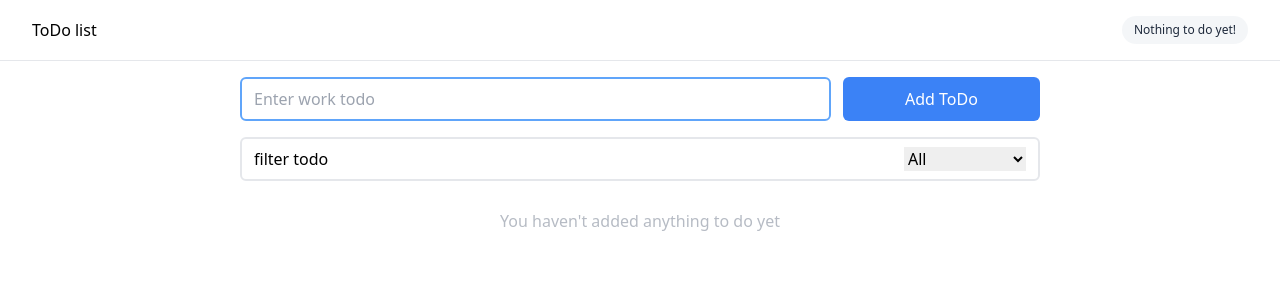
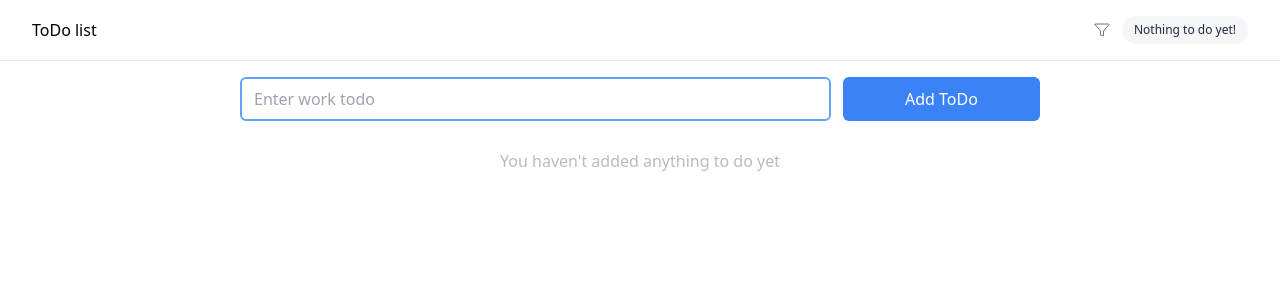
Before and after one commit to alihatampouri/todo-list, a React (Create React App) app: page / in a window 1280 px wide. Shown: the top 300 px of the page. Built offline with nearby package versions, Linux system fonts and the light colour scheme.

Commit message:
fix bugs and develop todos filter

```diff
--- a/src/components/Navbar/Navbar.jsx
+++ b/src/components/Navbar/Navbar.jsx
@@ -1,10 +1,22 @@
-import { useTodos } from "../Providers/TodosProvider";
+import { IoFunnel, IoFunnelOutline } from "react-icons/io5";
+import {
+  useFilterStatus,
+  useMainTodos,
+  useSetFilterStatus,
+} from "../Providers/TodosProvider";
 
 const Navbar = () => {
-  const todos = useTodos();
+  const todos = useMainTodos();
 
   const todosCount = todos.length;
   const completedCount = todos.filter((todo) => todo.isCompleted).length;
+
+  const filterStatus = useFilterStatus();
+  const setFilterStatus = useSetFilterStatus();
+
+  const filterClickHandler = () => {
+    setFilterStatus(!filterStatus);
+  };
 
   const doneMsg = () => {
     if (todosCount) {
@@ -23,9 +35,15 @@ const Navbar = () => {
     <header className="backdrop-blur flex-none lg:border-b sticky top-0 z-50">
       <div className="max-w-8xl mx-auto">
         <div className="py-4 border-b border-slate-900/10 lg:px-8 lg:border-0 dark:border-slate-300/10 mx-4 lg:mx-0">
-          <div className="relative flex items-center">
+          <div className="flex items-center justify-between">
             <h1 className="flex-none md:w-auto mr-3">ToDo list</h1>
-            <div className="lg:flex ml-auto">
+            <div className="flex gap-3">
+              <button
+                className="text-gray-500 transition-all"
+                onClick={filterClickHandler}
+              >
+                {filterStatus ? <IoFunnel /> : <IoFunnelOutline />}
+              </button>
               <div className="cursor-default bg-slate-400/10 hover:bg-slate-400/20 items-center leading-5 px-3 py-1 rounded-full text-xs text-slate-800">
                 {doneMsg()}
               </div>
--- a/src/components/Providers/TodosProvider.jsx
+++ b/src/components/Providers/TodosProvider.jsx
@@ -1,11 +1,20 @@
 import { createContext, useContext, useReducer, useState } from "react";
 import random from "../../utils/random";
+
+const mainContext = createContext();
 
 const todosContext = createContext();
 const todosActions = createContext();
 
+const todoFilter = createContext();
+const setTodoFilter = createContext();
+const todoFilterStatus = createContext();
+const setTodoFilterStatus = createContext();
+
 const TodosProvider = ({ children }) => {
   const [mainTodos, setMainTodos] = useState([]);
+  const [filter, setFilter] = useState("all");
+  const [filterStatus, setFilterStatus] = useState(0);
 
   const todoReducer = (todos, action) => {
     switch (action.type) {
@@ -86,13 +95,33 @@ const TodosProvider = ({ children }) => {
   const [todos, dispatch] = useReducer(todoReducer, []);
 
   return (
-    <todosContext.Provider value={todos}>
-      <todosActions.Provider value={dispatch}>{children}</todosActions.Provider>
-    </todosContext.Provider>
+    <mainContext.Provider value={mainTodos}>
+      <todosContext.Provider value={todos}>
+        <todosActions.Provider value={dispatch}>
+          <todoFilter.Provider value={filter}>
+            <setTodoFilter.Provider value={setFilter}>
+              <todoFilterStatus.Provider value={filterStatus}>
+                <setTodoFilterStatus.Provider value={setFilterStatus}>
+                  {children}
+                </setTodoFilterStatus.Provider>
+              </todoFilterStatus.Provider>
+            </setTodoFilter.Provider>
+          </todoFilter.Provider>
+        </todosActions.Provider>
+      </todosContext.Provider>
+    </mainContext.Provider>
   );
 };
 
 export default TodosProvider;
 
+export const useMainTodos = () => useContext(mainContext);
+
 export const useTodos = () => useContext(todosContext);
 export const useTodosDispatch = () => useContext(todosActions);
+
+export const useFilter = () => useContext(todoFilter);
+export const useSetFilter = () => useContext(setTodoFilter);
+
+export const useFilterStatus = () => useContext(todoFilterStatus);
+export const useSetFilterStatus = () => useContext(setTodoFilterStatus);
--- a/src/components/Todo/TodoFilter.jsx
+++ b/src/components/Todo/TodoFilter.jsx
@@ -1,15 +1,24 @@
-import { useEffect, useState } from "react";
-import { useTodos, useTodosDispatch } from "../Providers/TodosProvider";
+import { useEffect } from "react";
+import {
+  useFilter,
+  useFilterStatus,
+  useSetFilter,
+  useTodos,
+  useTodosDispatch,
+} from "../Providers/TodosProvider";
 
 const TodoFilter = (props) => {
   const todos = useTodos();
   const dispatch = useTodosDispatch();
 
-  const [filter, setFilter] = useState("all");
+  const filter = useFilter();
+  const setFilter = useSetFilter();
+
+  const filterStatus = useFilterStatus();
 
   useEffect(() => {
     dispatch({ type: "filter", filter: filter });
-  }, [todos, filter]);
+  }, [todos, dispatch, filter]);
 
   const filterChangeHandler = (e) => {
     const selectedType = e.target.value;
@@ -17,6 +26,7 @@ const TodoFilter = (props) => {
     dispatch({ type: "filter", filter: selectedType });
   };
 
+  if (filterStatus) {
     return (
       <div className="flex justify-between my-4 px-3 py-2 border-2 rounded-md ">
         <span>filter todo</span>
@@ -31,6 +41,7 @@ const TodoFilter = (props) => {
         </select>
       </div>
     );
+  }
 };
 
 export default TodoFilter;
--- a/src/utils/random.js
+++ b/src/utils/random.js
@@ -1,5 +1,7 @@
-export default (min, max) => {
+const round = (min, max) => {
     min = Math.ceil(min);
     max = Math.floor(max);
     return Math.floor(Math.random() * (max - min) + min);
 };
+
+export default round;
```
Lines whose indentation alone changed are shown as unchanged.
